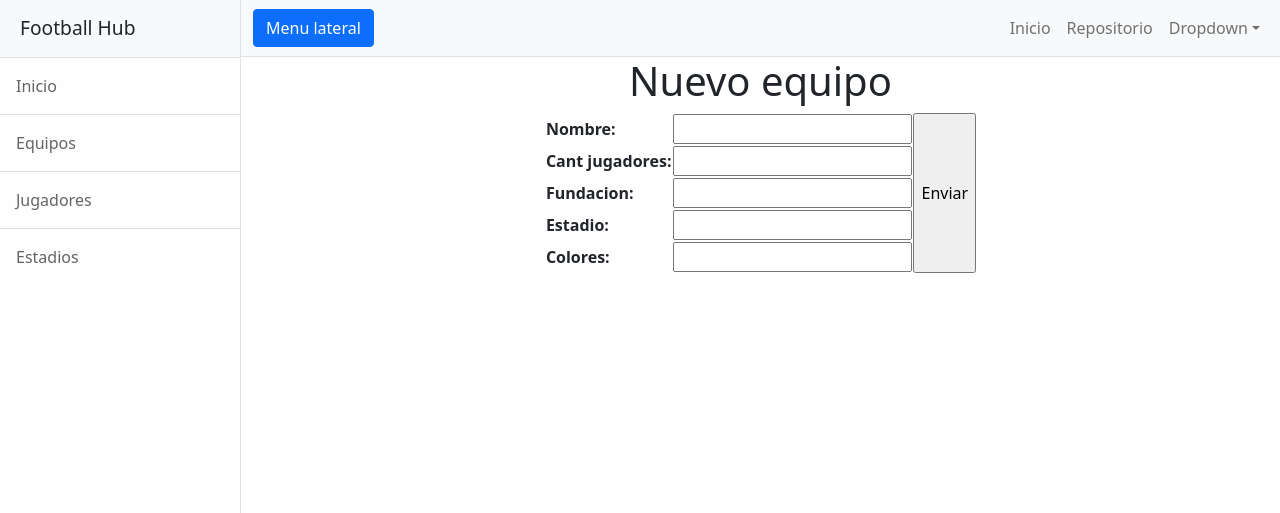
After one commit to Ignacio-Humphreys/Entrega-Final-Humphreys, a Django app: page /App_fbhub/nuevoEquipo/ in a window 1280 px wide. The commit adds this page. Shown: the top 513 px of the page. Run offline with Django 4.2, Linux system fonts and the light colour scheme; some libraries are stand-ins or nearby versions.

Commit message:
Implementación de formularios para carga en BD

```diff
--- a/App_fbhub/forms.py
+++ b/App_fbhub/forms.py
@@ -14,5 +14,6 @@ class FormularioJugador(forms.Form):
     posicion = forms.CharField(max_length=20)
 
 class FormularioEstadio(forms.Form):
+    nombre = forms.CharField(max_length=40)
     capacidad = forms.IntegerField()
     ubicacion = forms.CharField(max_length=40)
--- a/App_fbhub/templates/agregar.html
+++ b/App_fbhub/templates/agregar.html
@@ -6,9 +6,9 @@
 
 <h1> Seleccione que desea agregar </h1>
 <ul>
-    <li><a href="#!">Equipos</a></li>
-    <li><a href="#!">Estadios</a></li>
-    <li><a href="#!">Jugadores</a></li>
+    <li><a href="{% url 'NuevoEquipo' %}">Equipos</a></li>
+    <li><a href="{% url 'NuevoEstadio' %}">Estadios</a></li>
+    <li><a href="{% url 'NuevoJugador' %}">Jugadores</a></li>
 </ul>
 
 {% endblock %}
--- /dev/null
+++ b/App_fbhub/templates/nuevoEquipo.html
@@ -0,0 +1,25 @@
+{% extends "padre.html" %}
+
+{% load static %}
+
+{% block changed_content  %}
+
+<h1 style="text-align: center;"> Nuevo equipo </h1>
+
+    {% if crear_equipo.errors %}
+
+    <p style="color: red">Datos incorrectos, por favor revisar.</p>
+
+    {% endif %}
+
+    <form style="display: flex; justify-content: center;" action="../nuevoEquipo/" method="POST">{% csrf_token %}
+
+       <table>
+        {{crear_equipo.as_table}}
+       </table>
+
+        <input type="submit" value="Enviar">
+
+    </form>
+
+{% endblock %}
--- a/App_fbhub/urls.py
+++ b/App_fbhub/urls.py
@@ -8,5 +8,8 @@ urlpatterns = [
     path("Estadios/", views.estadios, name="Estadios"),
     path("Jugadores/", views.jugadores, name="Jugadores"),
     path("Agregar/", views.agregarItem, name="Agregar"),
+    path("nuevoEquipo/", views.nuevoEquipo, name="NuevoEquipo"),
+    path("nuevoEstadio/", views.nuevoEstadio, name="NuevoEstadio"),
+    path("nuevoJugador/", views.nuevoJugador, name="NuevoJugador"),
     path("Dummy/", views.dummyPage, name="Dummy"),
 ]
--- a/App_fbhub/views.py
+++ b/App_fbhub/views.py
@@ -21,3 +21,51 @@ def dummyPage(request):
 
 def agregarItem(request):
     return render(request, "../templates/agregar.html")
+
+def nuevoJugador(request):
+    if request.method == "POST":
+        crear_jugador = FormularioJugador(request.POST)
+        print(crear_jugador)
+
+        if crear_jugador.is_valid:
+            data = crear_jugador.cleaned_data
+            jugador = Jugador(nombre=data["nombre"], apellido=data["apellido"], pie_fav=data["pie_fav"], posicion=data["posicion"])
+            jugador.save()
+            return render(request, "../templates/jugadores.html")
+
+    else:
+        crear_jugador = FormularioJugador()
+
+    return render(request, "../templates/nuevoJugador.html", {"crear_jugador":crear_jugador})
+
+def nuevoEquipo(request):
+    if request.method == "POST":
+        crear_equipo = FormularioEquipos(request.POST)
+        print(crear_equipo)
+
+        if crear_equipo.is_valid:
+            data = crear_equipo.cleaned_data
+            equipo = Equipo(nombre=data["nombre"], cant_jugadores=data["cant_jugadores"], fundacion=data["fundacion"], estadio=data["estadio"], colores=data["colores"])
+            equipo.save()
+            return render(request, "../templates/equipos.html")
+
+    else:
+        crear_equipo = FormularioEquipos()
+
+    return render(request, "../templates/nuevoEquipo.html", {"crear_equipo":crear_equipo})
+
+def nuevoEstadio(request):
+    if request.method == "POST":
+        crear_estadio = FormularioEstadio(request.POST)
+        print(crear_estadio)
+
+        if crear_estadio.is_valid:
+            data = crear_estadio.cleaned_data
+            estadio = Estadio(nombre=data["nombre"], capacidad=data["capacidad"], ubicacion=data["ubicacion"])
+            estadio.save()
+            return render(request, "../templates/estadios.html")
+
+    else:
+        crear_estadio = FormularioEstadio()
+
+    return render(request, "../templates/nuevoEstadio.html", {"crear_estadio":crear_estadio})
```
Also changed, not shown: App_fbhub/templates/nuevoEstadio.html (added, +25 -0 lines), App_fbhub/templates/nuevoJugador.html (added, +25 -0 lines), db.sqlite3.
